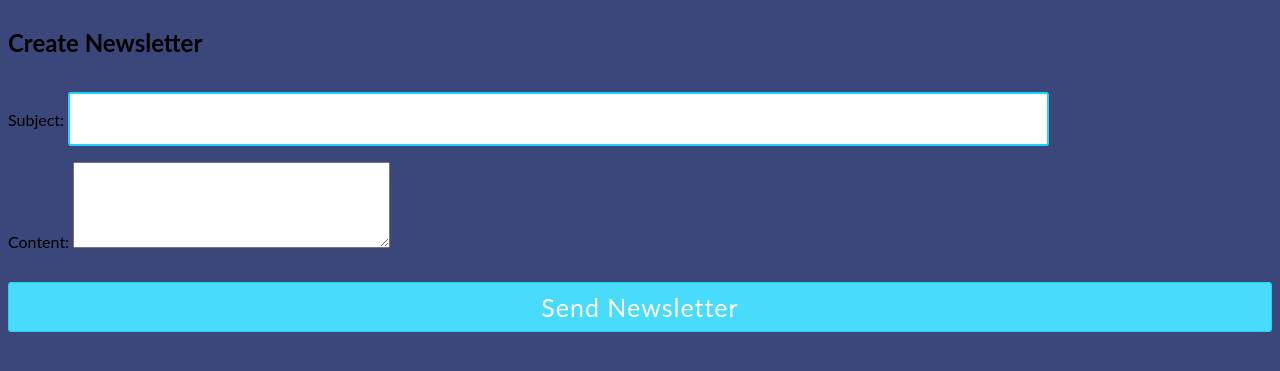
After one commit to Bountukp20/Marvcode_Blog, a Django app: page /create/ in a window 1280 px wide. The commit adds this page. Shown: the top 371 px of the page. Run offline with Django 4.2, Linux system fonts and the light colour scheme; some libraries are stand-ins or nearby versions.

Commit message:
updated some files

```diff
--- a/blog/admin.py
+++ b/blog/admin.py
@@ -15,3 +15,5 @@ admin.site.register(Comments)
 admin.site.register(MySQL)
 admin.site.register(ML)
 admin.site.register(TypeScript)
+admin.site.register(Newsletter)
+admin.site.register(Subscriber)
--- /dev/null
+++ b/blog/forms.py
@@ -0,0 +1,16 @@
+from django import forms
+from .models import Subscriber
+from .models import Newsletter
+
+class SubscribeForm(forms.ModelForm):
+    class Meta:
+        model = Subscriber
+        fields = ['email']
+
+class NewsletterForm(forms.ModelForm):
+    class Meta:
+        model = Newsletter
+        fields = ['subject', 'content']
+        widgets = {
+            'content': forms.Textarea(attrs={'rows': 5}),
+        }
--- a/blog/models.py
+++ b/blog/models.py
@@ -182,3 +182,16 @@ class TypeScript(models.Model):
         verbose_name_plural = "TypeScript"
     def __str__(self):
             return self.title
+
+class Newsletter(models.Model):
+    subject = models.CharField(max_length=200)
+    content = models.TextField()
+
+    def __str__(self):
+        return self.subject
+
+class Subscriber(models.Model):
+    email = models.EmailField(unique=True)
+
+    def __str__(self):
+        return self.email
--- a/blog/static/blog/index.css
+++ b/blog/static/blog/index.css
@@ -977,6 +977,6 @@ pre{
         font-size: 0.479em;
     }
     .modal-box{
-        width: 80%;
+        width: 310px;
     }
 }
--- /dev/null
+++ b/blog/templates/blog/create_newsletter.html
@@ -0,0 +1,25 @@
+{% extends "base.html" %}
+{% load static %}
+{% comment %} {% load socialaccount %} {% endcomment %}
+
+{% block css_files %}
+    <link rel="icon" href="{% static "justLap_main\images\JustLap Business Icon.jpg" type="image/png" sizes="27x27" %}">
+    <script src="https://kit.fontawesome.com/0a96adf822.js" crossorigin="anonymous"></script>
+    <link rel="stylesheet" href="{% static "blog/index.css" %}">
+    <link rel="stylesheet" href="https://cdnjs.cloudflare.com/ajax/libs/animate.css/4.1.1/animate.min.css"/>
+    <link rel="stylesheet" href="https://cdnjs.cloudflare.com/ajax/libs/font-awesome/5.15.3/css/all.min.css"/>
+    <script src="https://code.jquery.com/jquery-3.4.1.js"></script>
+{% endblock %}
+
+{% block title %}
+    MarvCode Blog|Create Newsletter
+{% endblock %}
+
+{% block content %}
+    <h2>Create Newsletter</h2>
+    <form method="post" enctype="multipart/form-data">
+        {% csrf_token %}
+        {{ form.as_p }}
+        <button type="submit">Send Newsletter</button>
+    </form>
+{% endblock %}
--- a/blog/templates/blog/index.html
+++ b/blog/templates/blog/index.html
@@ -330,10 +330,10 @@
             <div class="fas fa-envelope icon1"></div>
             <header>Don't miss updates from us !</header>
             <p>We would give you feedback on the lastest video that comes out, or any updates on the website (whether it is a new article that comes out, we will notify you).</p>
-            <form method="post" action="https://formspree.io/f/mbjejlrw">
-                {% comment %} {% csrf_token %} {% endcomment %}
+            <form method="post" action="{% url 'subscribe' %}">
+                {% csrf_token %}
                 <div class="fas fa-envelope icon2"></div>
-                <input type="email" required placeholder="user@example.com">
+                <input type="email" name="email" required placeholder="user@example.com">
                 <input type="hidden" value="I would like to receive updates from this website">
                 <div>
                     <input type="hidden" name="_next" value="https://bountukp20.github.io/marvcode/thankyou.html">
--- a/blog/urls.py
+++ b/blog/urls.py
@@ -2,9 +2,12 @@ from django.urls import path
 from .views import (
     home,
     articles,
-    all_html
+    all_html,
     # html_increment_likes,
     # decrease_likes
+    subscribe,
+    create_newsletter,
+    subscription_successful
 )
 from . import views
 
@@ -14,6 +17,9 @@ urlpatterns = [
     path("", home, name="home"),
     path("articles", articles, name="articles"),
     path("<int:id>", views.all_html, name="all_html"),
+    path('subscription_successful/', views.subscription_successful, name="subscription_successful"),
+    path('create/', views.create_newsletter, name="create_newsletter"),
+    path('subscribe/', views.subscribe, name="subscribe"),
     # path("+1_like_html", html_increment_likes, name="html_increment_likes"),
     # path("-1_likes", decrease_likes, name="decrease_likes"),
 ]
--- a/blog/views.py
+++ b/blog/views.py
@@ -1,5 +1,7 @@
 from django.shortcuts import render, get_object_or_404, redirect
 from .models import *
+from django.core.mail import send_mail
+from .forms import *
 
 # Create your views here.
 
@@ -81,3 +83,42 @@ def all_html(request, id):
 #             likes.save()
 
 #     return redirect(request.META['HTTP_REFERER'])
+
+
+def subscribe(request):
+    sub = Subscriber()
+    sub.email = request.POST.get('email')
+    sub.save()
+    return redirect("subscription_successful")
+
+def subscription_successful(request):
+    return render(request, 'blog/subscription_successful.html')
+
+def create_newsletter(request):
+    # if user.is_superuser:
+    if request.method == 'POST':
+        form = NewsletterForm(request.POST)
+        if form.is_valid():
+            newsletter = form.save()
+
+            # Send the newsletter email to all subscribers
+            subscribers = Subscriber.objects.all()
+            subject = newsletter.subject
+            content = newsletter.content
+            sender_email = 'marvcode.co@gmail.com'
+
+            for subscriber in subscribers:
+                send_mail(
+                    subject,
+                    content,
+                    sender_email,
+                    [subscriber.email],
+                    fail_silently=False,
+                )
+
+            return redirect('/')
+    else:
+        form = NewsletterForm()
+    return render(request, 'blog/create_newsletter.html', {'form': form})
+    # else:
+    #     return redirect("/")
```
Also changed, not shown: blog/templates/blog/subscription_successful.html (added, +21 -0 lines), blog/migrations/0002_newsletter_subscriber.py (added), blog/migrations/0003_remove_newsletter_pub_date.py (added).
